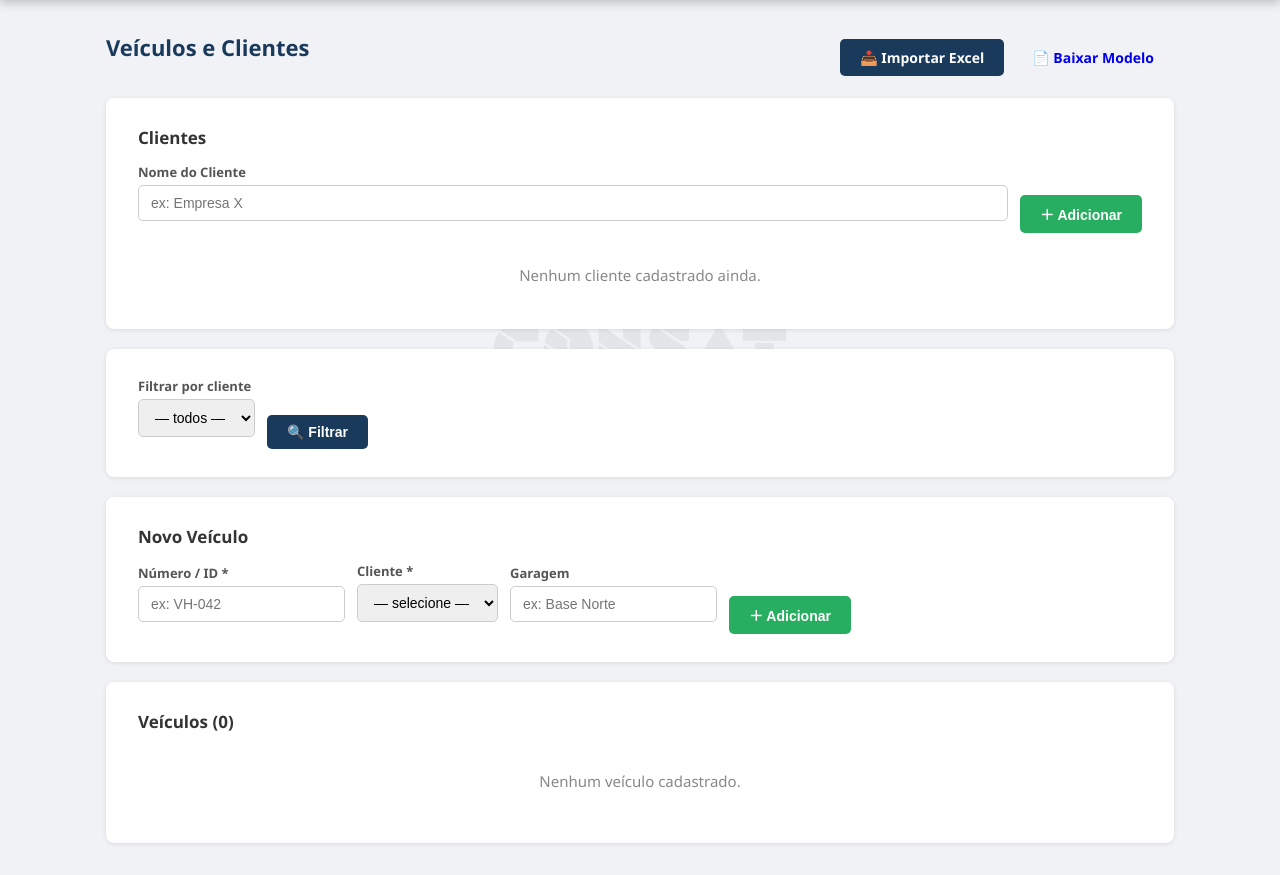
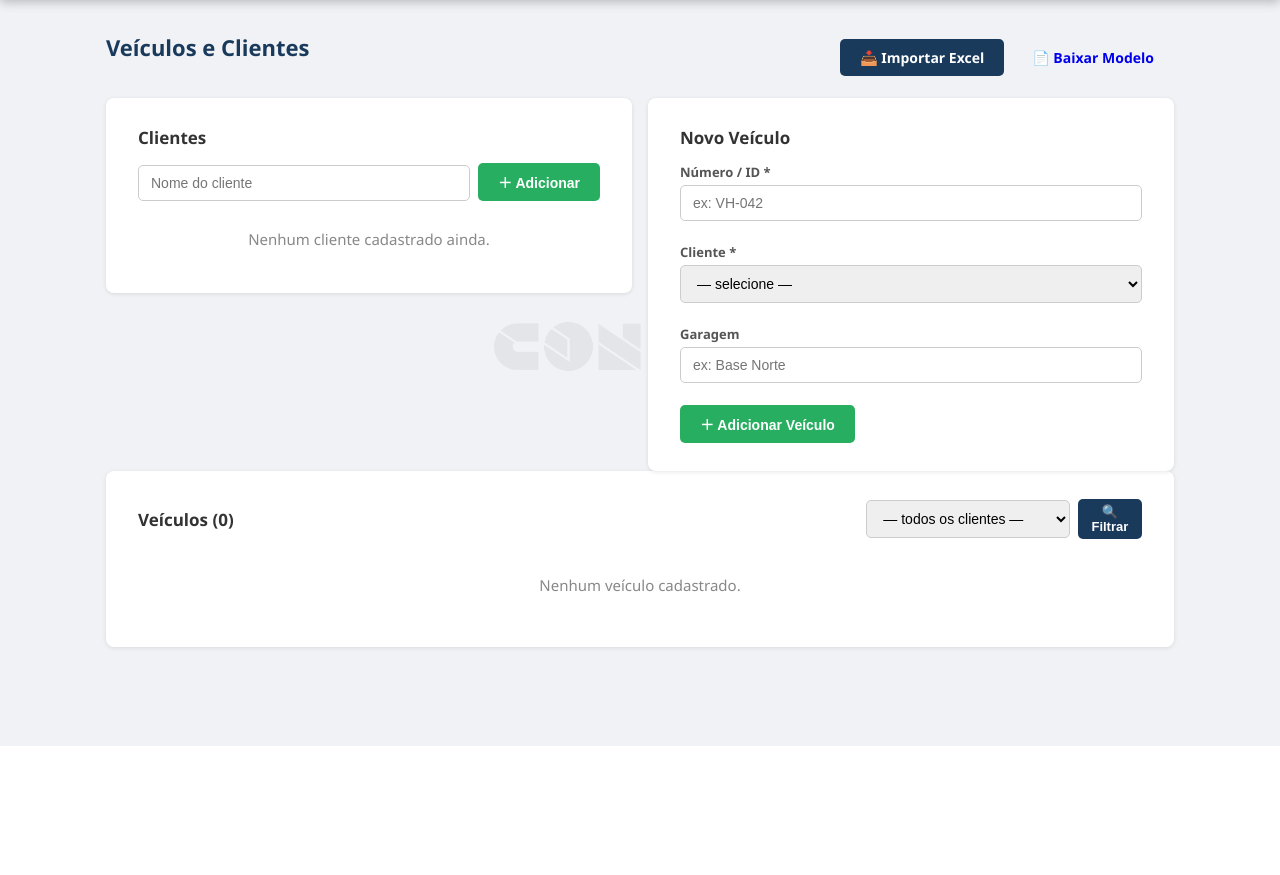
Before and after one commit to VitorNSConsat/kit-conference, a FastAPI app: page /admin/veiculos in a window 1280 px wide. Shown: the part 54-929 px from the top of the page. After the commit the page ends 800 px from the top, so only its background shows below. Run offline with FastAPI, Linux system fonts and the light colour scheme; the visitor is signed in with stand-in values (Sample User, id 1); data comes from the database, SQL or seed files in the repository; data that the repository does not hold is empty.

Commit message:
feat: melhorias de UI em relatórios, estoque e veículos/clientes
- Relatórios: remove botão Preview ZPL
- Estoque: botão 💾 de mínimo movido para coluna de ações
- Veículos/Clientes: layout em duas colunas (clientes + novo veículo),
  filtro integrado no cabeçalho da lista, inativos dentro do card principal

Co-Authored-By: Claude Sonnet 4.6 <noreply@anthropic.com>

```diff
--- a/templates/admin_veiculos.html
+++ b/templates/admin_veiculos.html
@@ -25,21 +25,22 @@
 <div class="alert alert-danger">{{ erro }}</div>
 {% endif %}
 
+<!-- Linha superior: Clientes + Novo Veículo lado a lado -->
+<div style="display:grid;grid-template-columns:1fr 1fr;gap:16px;align-items:start;margin-bottom:0;">
+
   <!-- Clientes -->
-<div class="card">
+  <div class="card" style="margin-bottom:0;">
     <h2>Clientes</h2>
     <form method="post" action="/admin/clientes"
-        style="display:flex;gap:12px;align-items:flex-end;margin-bottom:16px;flex-wrap:wrap;">
-    <div class="form-group" style="margin:0;flex:1;min-width:200px;">
-      <label>Nome do Cliente</label>
-      <input type="text" name="nome" placeholder="ex: Empresa X" required>
-    </div>
-    <button type="submit" class="btn btn-success">＋ Adicionar</button>
+          style="display:flex;gap:8px;align-items:flex-end;margin-bottom:12px;">
+      <input type="text" name="nome" placeholder="Nome do cliente" required
+             style="flex:1;margin-bottom:0;">
+      <button type="submit" class="btn btn-success" style="white-space:nowrap;">＋ Adicionar</button>
     </form>
     {% if clientes_cadastrados %}
     <table>
       <thead>
-      <tr><th>Nome</th><th>Cadastrado em</th><th></th></tr>
+        <tr><th>Nome</th><th>Desde</th><th></th></tr>
       </thead>
       <tbody>
       {% for c in clientes_cadastrados %}
@@ -48,7 +49,7 @@
         <td style="font-size:12px;color:#888;">{{ c.criado_em[:10] }}</td>
         <td>
           <form method="post" action="/admin/clientes/{{ c.id }}/delete"
-              onsubmit="return confirm('Excluir o cliente \'{{ c.nome }}\'? Esta ação não afeta os kits já criados.')">
+                onsubmit="return confirm('Excluir o cliente \'{{ c.nome }}\'?')">
             <button type="submit" class="btn btn-sm btn-danger">Excluir</button>
           </form>
         </td>
@@ -61,26 +62,11 @@
     {% endif %}
   </div>
 
-<!-- Filtro -->
-<div class="card">
-  <form method="get" style="display:flex;gap:12px;align-items:flex-end;flex-wrap:wrap;">
-    <div class="form-group" style="margin:0;">
-      <label>Filtrar por cliente</label>
-      <select name="cliente">
-        <option value="">— todos —</option>
-        {% for c in clientes %}
-        <option value="{{ c }}" {{ 'selected' if filtro_cliente == c }}>{{ c }}</option>
-        {% endfor %}
-      </select>
-    </div>
-    <button type="submit" class="btn btn-primary">🔍 Filtrar</button>
-  </form>
-</div>
-
-<!-- Novo veículo -->
-<div class="card">
+  <!-- Novo Veículo -->
+  <div class="card" style="margin-bottom:0;">
     <h2>Novo Veículo</h2>
-  <form method="post" style="display:flex;gap:12px;align-items:flex-end;flex-wrap:wrap;">
+    <form method="post" action="/admin/veiculos"
+          style="display:flex;flex-direction:column;gap:10px;">
       <div class="form-group" style="margin:0;">
         <label>Número / ID *</label>
         <input type="text" name="numero" placeholder="ex: VH-042" required>
@@ -98,13 +84,31 @@
         <label>Garagem</label>
         <input type="text" name="garagem" placeholder="ex: Base Norte">
       </div>
-    <button type="submit" class="btn btn-success">＋ Adicionar</button>
+      <div>
+        <button type="submit" class="btn btn-success">＋ Adicionar Veículo</button>
+      </div>
     </form>
+  </div>
+
 </div>
 
 <!-- Lista de veículos -->
 <div class="card">
-  <h2>Veículos ({{ veiculos | length }})</h2>
+  <div style="display:flex;justify-content:space-between;align-items:center;flex-wrap:wrap;gap:8px;margin-bottom:12px;">
+    <h2 style="margin:0;">Veículos ({{ veiculos | length }})</h2>
+    <form method="get" style="display:flex;gap:8px;align-items:center;">
+      <select name="cliente" style="margin:0;">
+        <option value="">— todos os clientes —</option>
+        {% for c in clientes %}
+        <option value="{{ c }}" {{ 'selected' if filtro_cliente == c }}>{{ c }}</option>
+        {% endfor %}
+      </select>
+      <button type="submit" class="btn btn-sm btn-primary">🔍 Filtrar</button>
+      {% if filtro_cliente %}
+      <a href="/admin/veiculos" class="btn btn-sm btn-warning">✕ Limpar</a>
+      {% endif %}
+    </form>
+  </div>
   {% if veiculos %}
   <div style="overflow-x:auto;">
   <table>
@@ -143,25 +147,17 @@
   {% else %}
   <p style="color:#888;text-align:center;padding:24px;">Nenhum veículo cadastrado.</p>
   {% endif %}
-</div>
 
   {% if veiculos_inativos %}
-<div class="card" style="opacity:0.75;">
-  <h2 style="color:#888;">Veículos inativos ({{ veiculos_inativos | length }})</h2>
-  <div style="overflow-x:auto;">
+  <div style="margin-top:20px;padding-top:16px;border-top:1px solid #e0e0e0;">
+    <p style="font-size:12px;color:#aaa;margin-bottom:8px;">
+      Inativos ({{ veiculos_inativos | length }})
+    </p>
     <table>
-    <thead>
-      <tr>
-        <th>Número</th>
-        <th>Cliente</th>
-        <th>Garagem</th>
-        <th></th>
-      </tr>
-    </thead>
       <tbody>
       {% for v in veiculos_inativos %}
-    <tr style="color:#aaa;">
-      <td><strong style="color:#888;">{{ v.numero }}</strong></td>
+      <tr style="opacity:0.55;">
+        <td><strong>{{ v.numero }}</strong></td>
         <td>{{ v.cliente }}</td>
         <td>{{ v.garagem or '—' }}</td>
         <td>
@@ -172,6 +168,7 @@
       </tbody>
     </table>
   </div>
+  {% endif %}
 </div>
-{% endif %}
+
 {% endblock %}
--- a/templates/reports.html
+++ b/templates/reports.html
@@ -103,10 +103,6 @@
                     {% if k.pq_id %}
                     <a href="/print-queue/{{ k.pq_id }}/etiqueta" target="_blank"
                        class="btn btn-sm btn-primary">🖨️ Etiqueta</a>
-                    <a href="/print-queue/{{ k.pq_id }}/preview" target="_blank"
-                       class="btn btn-sm" style="background:#6c5ce7;color:white;">
-                        👁️ Preview ZPL
-                    </a>
                     {% endif %}
                     <a href="/reports/{{ k.kit_id }}/excel"
                        class="btn btn-sm btn-success" title="Baixar planilha Excel deste kit">
```
Also changed, not shown: templates/admin_estoque.html (+4 -4 lines). Lines whose indentation alone changed are shown as unchanged.
